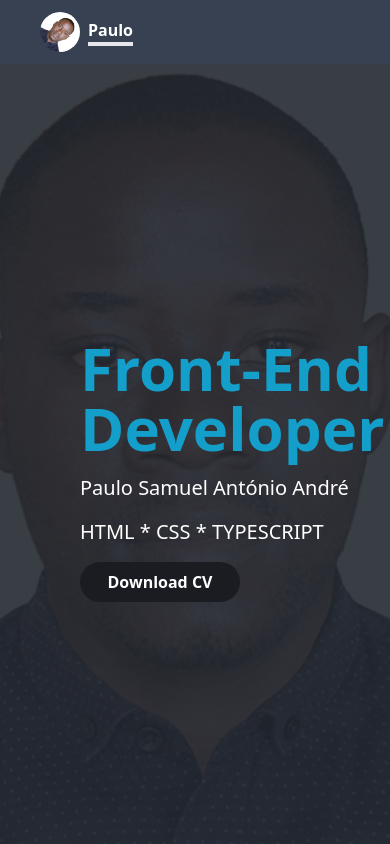
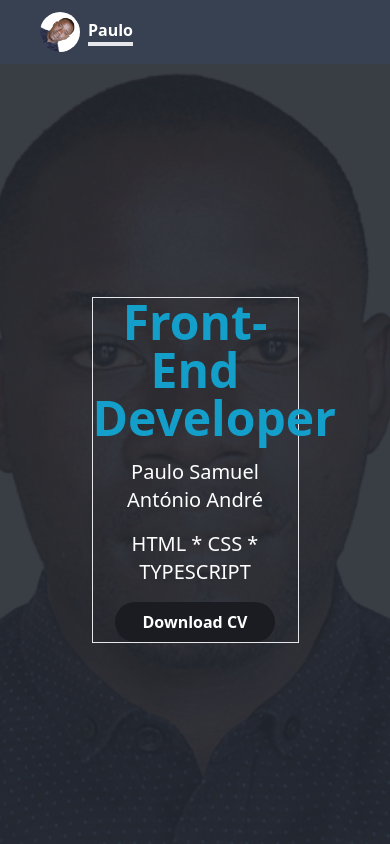
Before and after one commit to PauloAndre05/myportifolio, a React (Vite) app: page / in a window 390 px wide. Shown: the top 844 px of the page. Built offline with nearby package versions, Linux system fonts and the light colour scheme.

Commit message:
Banner responsive design

```diff
--- a/src/components/Banner.tsx
+++ b/src/components/Banner.tsx
@@ -2,17 +2,17 @@ import imgBanner from '../assets/images/cropped-foto.jpg'
 
 export function Banner () {
     return(
-        <main className="h-[100vh] flex p-20 pt-44 justify-between items-center relative max-sm:m-auto">
+        <main className="h-[100vh] flex p-20 pt-44 justify-between items-center relative ">
             <img
                 src={imgBanner}
                 className="absolute inset-0 w-full h-full bg-no-repeat object-cover opacity-5 max-sm:opacity-10"
                 alt="Imagem de Fundo"
             />
-            <div className="flex flex-col gap-4 z-10">
-                <h1 className="text-6xl font-bold text-third animate-fadeIn">Front-End Developer</h1>
+            <div className="flex flex-col gap-4 z-10 max-sm:w-[90%] max-sm:m-auto max-sm:border max-sm:text-center">
+                <h1 className="text-6xl font-bold text-third animate-fadeIn max-sm:text-5xl">Front-End Developer</h1>
                 <p className="text-xl animate-fadeIn">Paulo Samuel António André</p>
                 <p className="text-xl animate-fadeIn">HTML * CSS * TYPESCRIPT</p>
-                <button className='w-40 p-2 rounded-full bg-four font-bold hover:opacity-50 animate-fadeIn'>Download CV</button>
+                <button className='w-40 p-2 rounded-full bg-four font-bold hover:opacity-50 max-sm:m-auto'>Download CV</button>
             </div>
 
             <div className='w-[30rem] h-[30rem] rounded-[50%]  max-sm:hidden'>
```
